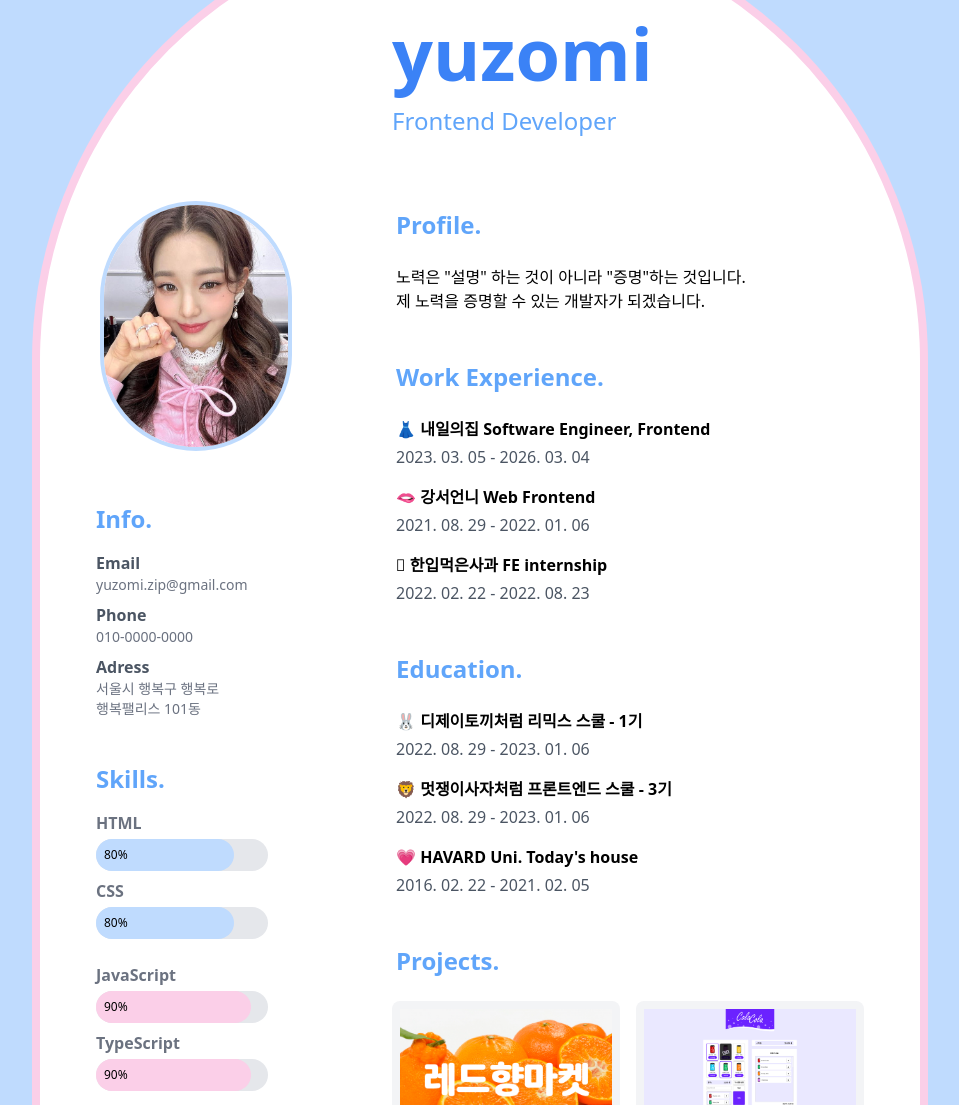
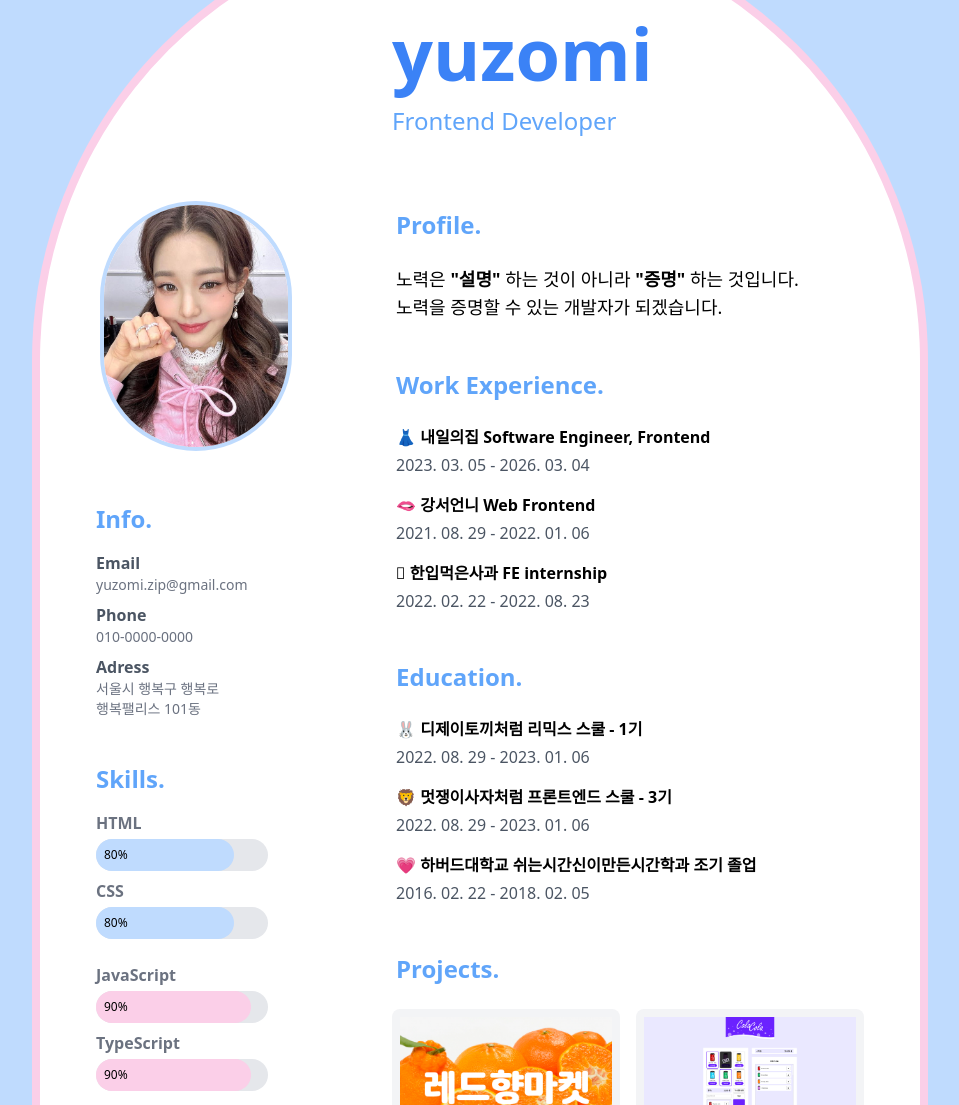
Before and after one commit to yuzomi/tailwind-practice, a plain HTML site: page index.html in a window 1280 px wide. Shown: the part 167-1272 px from the top of the page, without its empty margins (160-1119 px from the left). Drawn offline with nearby package versions, Linux system fonts and the light colour scheme; a web font is replaced by a local one.

Commit message:
Education 수정

```diff
--- a/index.html
+++ b/index.html
@@ -3,11 +3,17 @@
   <head>
     <meta charset="UTF-8" />
     <title>Resume - yuzomi</title>
+    <link rel="preconnect" href="https://fonts.googleapis.com" />
+    <link rel="preconnect" href="https://fonts.gstatic.com" crossorigin />
+    <link
+      href="https://fonts.googleapis.com/css2?family=IBM+Plex+Sans+KR:wght@300&display=swap"
+      rel="stylesheet"
+    />
     <script src="https://cdn.tailwindcss.com"></script>
   </head>
   <body>
     <div
-      class="bg-gradient-to-b from-blue-200 via-blue-200 to-pink-200 lg:p-20 sm:p-10 pb-28 min-h-screen"
+      class="bg-gradient-to-b from-blue-200 via-blue-200 to-pink-200 lg:p-20 sm:p-10 pb-28"
     >
       <div
         class="grid grid-cols-3 bg-white border-solid border-8 border-pink-200 p-14 max-w-4xl mx-auto rounded-full mb-28"
@@ -111,7 +117,7 @@
         <div class="col-span-2 pl-10">
           <div>
             <div
-              class="text-blue-500 lg:text-7xl xl:text-5x1 font-bold mt-10 sm:pr-20 text-5xl"
+              class="text-blue-500 lg:text-7xl xl:text-5x1 font-bold mt-10 sm:pr-20 text-5xl hover:text-pink-300"
             >
               yuzomi
             </div>
@@ -121,9 +127,10 @@
             <div class="text-blue-400 text-2xl font-bold py-4 mb-2">
               Profile.
             </div>
-            <div class="pr-10">
-              노력은 "설명" 하는 것이 아니라 "증명"하는 것입니다. <br />
-              제 노력을 증명할 수 있는 개발자가 되겠습니다.
+            <div class="pr-10 text-lg">
+              노력은 <span class="font-bold">"설명"</span> 하는 것이 아니라
+              <span class="font-bold">"증명"</span> 하는 것입니다. <br />
+              노력을 증명할 수 있는 개발자가 되겠습니다.
             </div>
           </div>
 
@@ -164,8 +171,10 @@
               <div class="text-gray-600 mb-4">2022. 08. 29 - 2023. 01. 06</div>
             </div>
             <div class="m-1">
-              <div class="font-semibold mb-1">💗 HAVARD Uni. Today's house</div>
-              <div class="text-gray-600 mb-4">2016. 02. 22 - 2021. 02. 05</div>
+              <div class="font-semibold mb-1">
+                💗 하버드대학교 쉬는시간신이만든시간학과 조기 졸업
+              </div>
+              <div class="text-gray-600 mb-4">2016. 02. 22 - 2018. 02. 05</div>
             </div>
           </div>
 
```
